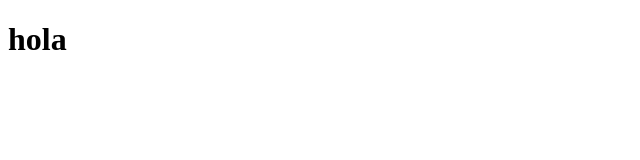
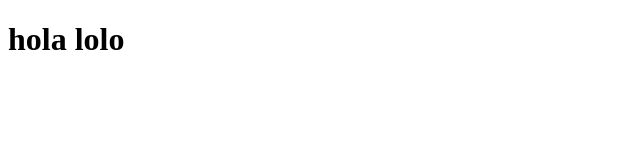
Before and after one commit to DaniLllera/Portafolio, a plain HTML site: page index.html in a window 1280 px wide. Shown: the full height of the page, 0-640 px from the left. Drawn offline with Linux system fonts and the light colour scheme.

Commit message:
reestructuracion css

```diff
--- a/index.html
+++ b/index.html
@@ -9,7 +9,7 @@
 </head>
 
 <body>
-  <h1>hola</h1>
+  <h1>hola lolo</h1>
 </body>
 
 </html>
```
Also changed, not shown: css/style.css (added).
